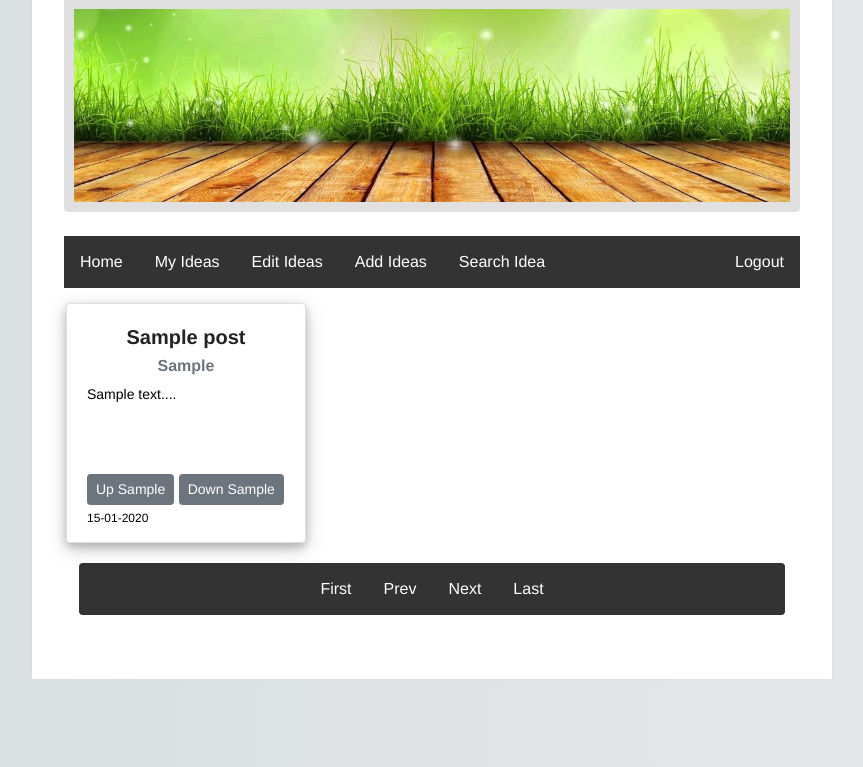
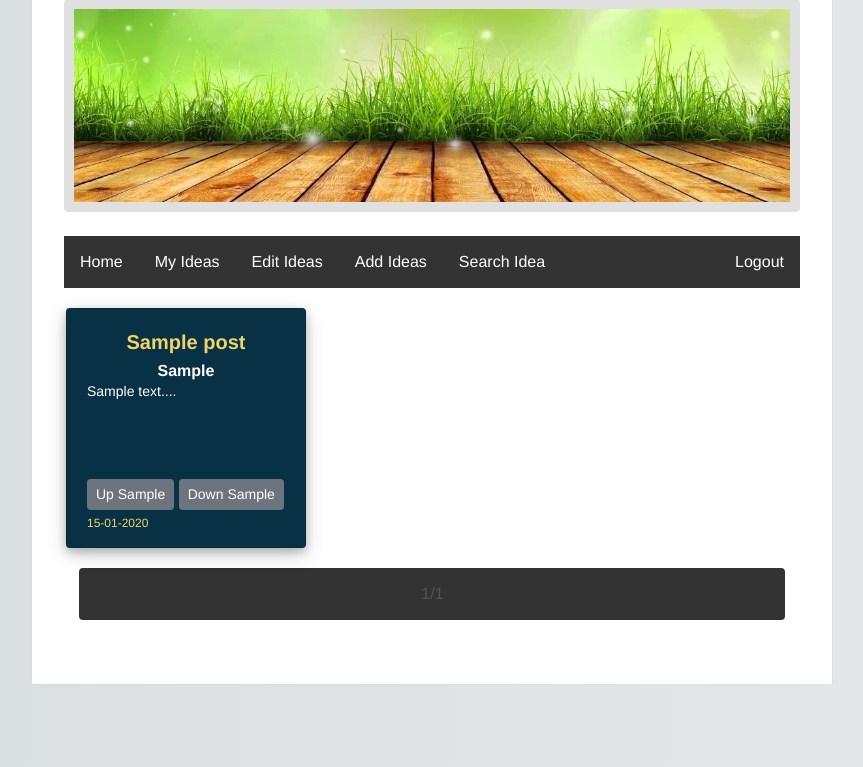
Before and after one commit to ShaunsGit/EnterpriseWeb, a PHP site: page /Home.php in a window 1280 px wide. Shown: the part 33-800 px from the top of the page, without its empty margins (208-1071 px from the left). Run offline with PHP 8.4, Linux system fonts and the light colour scheme; the visitor is signed in with stand-in values (Sample User, id 1); tables that the repository leaves empty or names only in its code hold one stand-in row (values such as "Sample post"); data that the repository does not hold is empty; some libraries are stand-ins or nearby versions.

Commit message:
Added changes
Styles moved to css file
Edit post for moderators and Owner of the post.
Delete button implemented (no functionality)

```diff
--- a/Home.php
+++ b/Home.php
@@ -33,7 +33,7 @@ $link = mysqli_connect($host, $user, $passwd, $dbName) or
     <style>
         .card-text {
             font-size: 14px;
-            color: black;
+            color: white;
             max-height: 20px;
         }
 
@@ -43,8 +43,12 @@ $link = mysqli_connect($host, $user, $passwd, $dbName) or
             border-style: solid;
             border-width: 1px;
             right: 13px;
-            /*            background-color: #eaeaea;*/
+            background-color: #093145;
             box-shadow: 0 4px 8px 0 rgba(0, 0, 0, 0.2), 0 6px 20px 0 rgba(0, 0, 0, 0.19);
+        }
+
+        .card-body {
+            color: #EFD469;
         }
 
         .buttons {
@@ -71,12 +75,14 @@ $link = mysqli_connect($host, $user, $passwd, $dbName) or
         #date {
             font-size: 12px;
             text-align: right;
-            color: black;
+            color: #EFD469;
         }
 
         .Posts {}
 
-        .disabled {}
+        .disabled {
+            visibility: hidden;
+        }
 
     </style>
 
@@ -133,7 +139,7 @@ $link = mysqli_connect($host, $user, $passwd, $dbName) or
             <?php } ?>
         }
 
-        function DownVote(PostId){
+        function DownVote(PostId) {
             <?php  if($_SESSION['loggedIn']){?>
 
             //checks if the user has voted on this post
@@ -256,6 +262,7 @@ $link = mysqli_connect($host, $user, $passwd, $dbName) or
     ORDER BY PostID DESC LIMIT $offset, $no_of_records_per_page";
 
 
+
     // Execute query and store the posts
     $posts = mysqli_query($link, $query);
 
@@ -292,8 +299,10 @@ $link = mysqli_connect($host, $user, $passwd, $dbName) or
             <div class="col-sm-4" >
                 <div class="card">
                     <a href="Post.php?PostID='.$row['PostID'].'"><div class="card-body">
-                        <h5 class="card-title">'.$row["Title"].'</h5>
-                        <h6 class="card-subtitle mb-2 text-muted">'. $row["Department"] .'</h6>
+
+                        <h5 class="card-title" style="color: #EFD469" >'.$row["Title"].'</h5>
+                        <h6 class="card-subtitle" style="color: white">'. $row["Department"] .'</h6>
+
 
                         <p class="card-text">'. substr($row["Description"], 0 , $stringLimit).'...</p>
                         <div class="buttons">
@@ -316,9 +325,11 @@ $link = mysqli_connect($host, $user, $passwd, $dbName) or
             //top right and end line. bottom right and end line.
                 echo ' <div class="col-sm-4" >
                 <div class="card">
-                   <a href="Post.php?PostID='.$row['PostID'].'"><div class="card-body">
-                    <h5 class="card-title">'.$row["Title"].'</h5>
-                <h6 class="card-subtitle mb-2 text-muted">'. $row["Department"] .'</h6>
+
+                   <a href="Post.php?PostID='.$row['PostID'].'"><div class="card-body ">
+                    <h5 class="card-title" style="color: #EFD469">'.$row["Title"].'</h5>
+                <h6 class="card-subtitle" style="color: white">'. $row["Department"] .'</h6>
+
 
 
                           <p class="card-text">'. substr($row["Description"], 0 , $stringLimit).'...</p>
@@ -348,8 +359,10 @@ $link = mysqli_connect($host, $user, $passwd, $dbName) or
                         <div class="card">
                             <a href="Post.php?PostID='.$row['PostID'].'">
                                 <div class="card-body">
-                                    <h5 class="card-title">'.$row["Title"].'</h5>
-                                    <h6 class="card-subtitle mb-2 text-muted">'. $row["Department"] .'</h6>
+
+                                    <h5 class="card-title" style="color: #EFD469">'.$row["Title"].'</h5>
+                                    <h6 class="card-subtitle" style="color: white">'. $row["Department"] .'</h6>
+
 
                                     <p class="card-text">' . substr($row["Description"], 0 , $stringLimit) . '...</p>
                                     <div class="buttons">
@@ -376,14 +389,19 @@ $link = mysqli_connect($host, $user, $passwd, $dbName) or
 
     <ul class="pagination" style="width:100%">
         <div id="pagButtons" class="pagButtons">
-            <li><a href="?pageno=1">First</a></li>
+            <li class="<?php if($pageno <= 1){ echo 'disabled'; } ?>"><a href="?pageno=1">First</a></li>
             <li class="<?php if($pageno <= 1){ echo 'disabled'; } ?>">
                 <a href="<?php if($pageno <= 1){ echo '#'; } else { echo " ?pageno=".($pageno - 1); } ?>">Prev</a>
+            </li>
+            <li>
+                <a>
+                    <?php echo $pageno."/".$total_pages ?>
+                </a>
             </li>
             <li class="<?php if($pageno >= $total_pages){ echo 'disabled'; } ?>">
                 <a href="<?php if($pageno >= $total_pages){ echo '#'; } else { echo " ?pageno=".($pageno + 1); } ?>">Next</a>
             </li>
-            <li><a href="?pageno=<?php echo $total_pages; ?>">Last</a></li>
+            <li class="<?php if($pageno >= $total_pages){ echo 'disabled'; } ?>"><a href="?pageno=<?php echo $total_pages; ?>">Last</a></li>
         </div>
     </ul>
 
@@ -394,7 +412,7 @@ $link = mysqli_connect($host, $user, $passwd, $dbName) or
 
 
 
-    <?php
+<?php
 
 function CheckIfVoted($StaffId, $PostId, $link){
     $query = "SELECT * FROM Vote WHERE StaffID = $StaffId and PostID = $PostId";
--- a/main.css
+++ b/main.css
@@ -260,3 +260,66 @@ li.dropdown {
   from {opacity: .4}
   to {opacity: 1}
 }
+
+      .card-text {
+                font-size: 18px;
+                color: white;
+                max-height: 20px;
+                text-align: left;
+            }
+
+            .card {
+                height: inherit;
+                display: block;
+                margin: auto;
+                border-style: solid;
+                width: 85%;
+                border-width: 2px;
+                background-color: #093145;
+                box-shadow: 0 4px 8px 0 rgba(0, 0, 0, 0.2), 0 6px 20px 0 rgba(0, 0, 0, 0.19);
+                padding-bottom: 5px;
+                margin-top: 5px;
+            }
+
+            .card-body {
+                color: #EFD469;
+            }
+
+            .buttons {
+                bottom: 0;
+                padding-bottom: 13px;
+                padding-top: 5px;
+            }
+
+            .btn {
+                position: relative;
+            }
+
+            .pagination {
+                margin-top: 20px;
+            }
+
+            .pagButtons {
+                position: relative;
+                margin: 0 auto;
+            }
+
+            #date {
+                font-size: 12px;
+                text-align: right;
+                color: black;
+            }
+
+            .container {
+                padding: 0 0 0 0;
+                height: 500px;
+            }
+
+            textarea {
+                width: 100%;
+            }
+
+.right{
+  float:right;
+    margin-right: 5px;
+}
```
Also changed, not shown: Comment.php (added, +32 -0 lines), EditPost.php (added, +18 -0 lines), getComment.php (added, +52 -0 lines), Post.php (line endings or trailing spaces).
